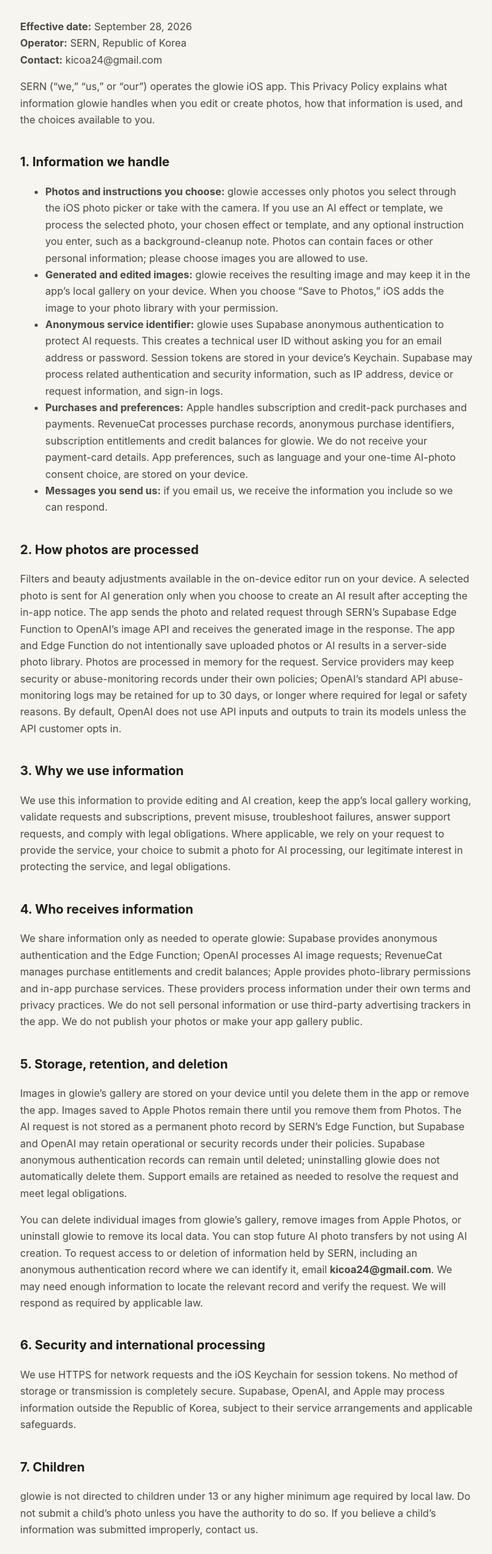
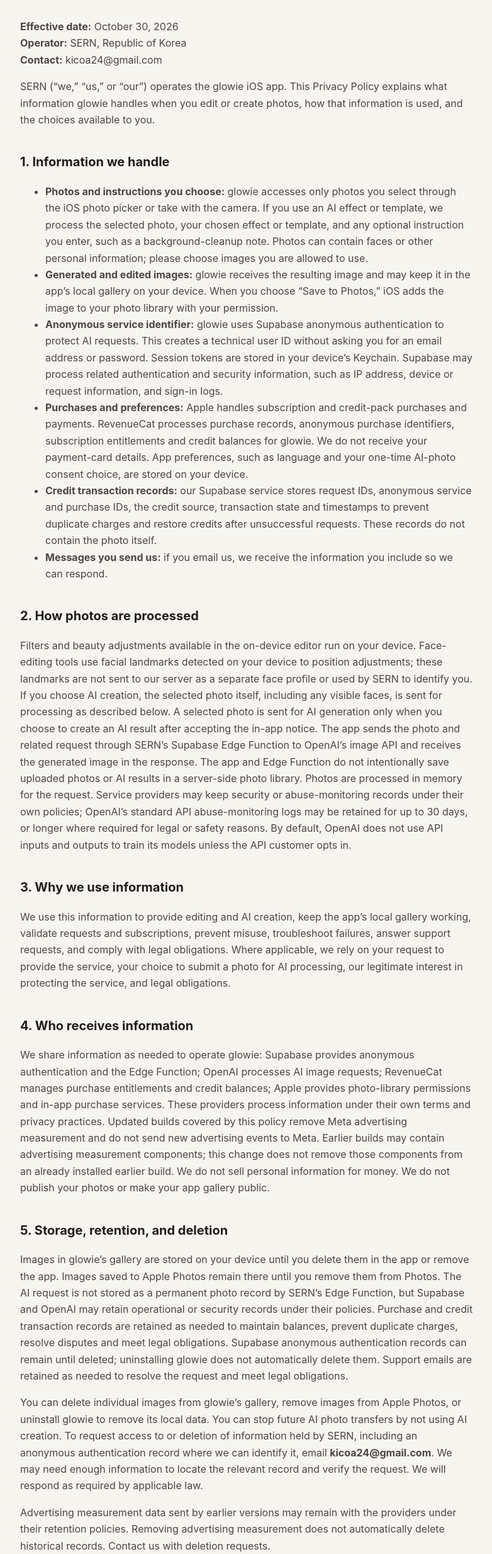
Before and after one commit to wrd1stProgrammer/glowie-legal, a plain HTML site: page privacy/index.html in a window 1280 px wide. Shown: the part 232-2700 px from the top of the page at 63% size, without its empty margins (248-1030 px from the left). Drawn offline with Linux system fonts and the light colour scheme.

Commit message:
Align privacy with current Glowie functionality

```diff
--- a/privacy/index.html
+++ b/privacy/index.html
@@ -1,5 +1,5 @@
 <!doctype html><html lang="en"><head><meta charset="utf-8"><meta name="viewport" content="width=device-width, initial-scale=1"><title>Privacy Policy · glowie</title><style>body{margin:0;background:#f6f5f0;color:#211d1b;font:16px/1.65 -apple-system,BlinkMacSystemFont,"Helvetica Neue",sans-serif}main{max-width:720px;margin:0 auto;padding:44px 24px 80px}header{display:flex;justify-content:space-between;align-items:center;border-bottom:1px solid #d9d5cb;padding-bottom:18px}.brand{font:italic 38px Georgia,serif;color:#211d1b;text-decoration:none}nav a{margin-left:18px;color:#6b625c;text-decoration:none;font-size:14px}article{padding-top:28px}h1{font:italic 42px Georgia,serif;line-height:1.15}h2{font-size:20px;margin-top:38px}p,li{color:#4c4743}a{color:#704f43}footer{border-top:1px solid #d9d5cb;margin-top:56px;padding-top:20px;color:#777;font-size:13px}@media(max-width:500px){nav a{margin-left:10px;font-size:12px}h1{font-size:35px}}</style></head><body><main><header><a class="brand" href="/glowie-legal/support/">glowie.</a><nav><a href="/glowie-legal/support/">Support</a><a href="/glowie-legal/privacy/">Privacy</a><a href="/glowie-legal/terms/">Terms</a></nav></header><article><h1>Privacy Policy</h1>
-<p><strong>Effective date:</strong> September 28, 2026<br />
+<p><strong>Effective date:</strong> October 30, 2026<br />
 <strong>Operator:</strong> SERN, Republic of Korea<br />
 <strong>Contact:</strong> kicoa24@gmail.com</p>
 <p>SERN (“we,” “us,” or “our”) operates the glowie iOS app. This Privacy Policy explains what information glowie handles when you edit or create photos, how that information is used, and the choices available to you.</p>
@@ -9,19 +9,21 @@
 <li><strong>Generated and edited images:</strong> glowie receives the resulting image and may keep it in the app’s local gallery on your device. When you choose “Save to Photos,” iOS adds the image to your photo library with your permission.</li>
 <li><strong>Anonymous service identifier:</strong> glowie uses Supabase anonymous authentication to protect AI requests. This creates a technical user ID without asking you for an email address or password. Session tokens are stored in your device’s Keychain. Supabase may process related authentication and security information, such as IP address, device or request information, and sign-in logs.</li>
 <li><strong>Purchases and preferences:</strong> Apple handles subscription and credit-pack purchases and payments. RevenueCat processes purchase records, anonymous purchase identifiers, subscription entitlements and credit balances for glowie. We do not receive your payment-card details. App preferences, such as language and your one-time AI-photo consent choice, are stored on your device.</li>
+<li><strong>Credit transaction records:</strong> our Supabase service stores request IDs, anonymous service and purchase IDs, the credit source, transaction state and timestamps to prevent duplicate charges and restore credits after unsuccessful requests. These records do not contain the photo itself.</li>
 <li><strong>Messages you send us:</strong> if you email us, we receive the information you include so we can respond.</li>
 </ul>
 <h2>2. How photos are processed</h2>
-<p>Filters and beauty adjustments available in the on-device editor run on your device. A selected photo is sent for AI generation only when you choose to create an AI result after accepting the in-app notice. The app sends the photo and related request through SERN’s Supabase Edge Function to OpenAI’s image API and receives the generated image in the response. The app and Edge Function do not intentionally save uploaded photos or AI results in a server-side photo library. Photos are processed in memory for the request. Service providers may keep security or abuse-monitoring records under their own policies; OpenAI’s standard API abuse-monitoring logs may be retained for up to 30 days, or longer where required for legal or safety reasons. By default, OpenAI does not use API inputs and outputs to train its models unless the API customer opts in.</p>
+<p>Filters and beauty adjustments available in the on-device editor run on your device. Face-editing tools use facial landmarks detected on your device to position adjustments; these landmarks are not sent to our server as a separate face profile or used by SERN to identify you. If you choose AI creation, the selected photo itself, including any visible faces, is sent for processing as described below. A selected photo is sent for AI generation only when you choose to create an AI result after accepting the in-app notice. The app sends the photo and related request through SERN’s Supabase Edge Function to OpenAI’s image API and receives the generated image in the response. The app and Edge Function do not intentionally save uploaded photos or AI results in a server-side photo library. Photos are processed in memory for the request. Service providers may keep security or abuse-monitoring records under their own policies; OpenAI’s standard API abuse-monitoring logs may be retained for up to 30 days, or longer where required for legal or safety reasons. By default, OpenAI does not use API inputs and outputs to train its models unless the API customer opts in.</p>
 <h2>3. Why we use information</h2>
 <p>We use this information to provide editing and AI creation, keep the app’s local gallery working, validate requests and subscriptions, prevent misuse, troubleshoot failures, answer support requests, and comply with legal obligations. Where applicable, we rely on your request to provide the service, your choice to submit a photo for AI processing, our legitimate interest in protecting the service, and legal obligations.</p>
 <h2>4. Who receives information</h2>
-<p>We share information only as needed to operate glowie: Supabase provides anonymous authentication and the Edge Function; OpenAI processes AI image requests; RevenueCat manages purchase entitlements and credit balances; Apple provides photo-library permissions and in-app purchase services. These providers process information under their own terms and privacy practices. We do not sell personal information or use third-party advertising trackers in the app. We do not publish your photos or make your app gallery public.</p>
+<p>We share information as needed to operate glowie: Supabase provides anonymous authentication and the Edge Function; OpenAI processes AI image requests; RevenueCat manages purchase entitlements and credit balances; Apple provides photo-library permissions and in-app purchase services. These providers process information under their own terms and privacy practices. Updated builds covered by this policy remove Meta advertising measurement and do not send new advertising events to Meta. Earlier builds may contain advertising measurement components; this change does not remove those components from an already installed earlier build. We do not sell personal information for money. We do not publish your photos or make your app gallery public.</p>
 <h2>5. Storage, retention, and deletion</h2>
-<p>Images in glowie’s gallery are stored on your device until you delete them in the app or remove the app. Images saved to Apple Photos remain there until you remove them from Photos. The AI request is not stored as a permanent photo record by SERN’s Edge Function, but Supabase and OpenAI may retain operational or security records under their policies. Supabase anonymous authentication records can remain until deleted; uninstalling glowie does not automatically delete them. Support emails are retained as needed to resolve the request and meet legal obligations.</p>
+<p>Images in glowie’s gallery are stored on your device until you delete them in the app or remove the app. Images saved to Apple Photos remain there until you remove them from Photos. The AI request is not stored as a permanent photo record by SERN’s Edge Function, but Supabase and OpenAI may retain operational or security records under their policies. Purchase and credit transaction records are retained as needed to maintain balances, prevent duplicate charges, resolve disputes and meet legal obligations. Supabase anonymous authentication records can remain until deleted; uninstalling glowie does not automatically delete them. Support emails are retained as needed to resolve the request and meet legal obligations.</p>
 <p>You can delete individual images from glowie’s gallery, remove images from Apple Photos, or uninstall glowie to remove its local data. You can stop future AI photo transfers by not using AI creation. To request access to or deletion of information held by SERN, including an anonymous authentication record where we can identify it, email <strong>kicoa24@gmail.com</strong>. We may need enough information to locate the relevant record and verify the request. We will respond as required by applicable law.</p>
+<p>Advertising measurement data sent by earlier versions may remain with the providers under their retention policies. Removing advertising measurement does not automatically delete historical records. Contact us with deletion requests.</p>
 <h2>6. Security and international processing</h2>
-<p>We use HTTPS for network requests and the iOS Keychain for session tokens. No method of storage or transmission is completely secure. Supabase, OpenAI, and Apple may process information outside the Republic of Korea, subject to their service arrangements and applicable safeguards.</p>
+<p>We use HTTPS for network requests and the iOS Keychain for session tokens. No method of storage or transmission is completely secure. Supabase, OpenAI, RevenueCat and Apple may process information outside the Republic of Korea, subject to their service arrangements and applicable safeguards.</p>
 <h2>7. Children</h2>
 <p>glowie is not directed to children under 13 or any higher minimum age required by local law. Do not submit a child’s photo unless you have the authority to do so. If you believe a child’s information was submitted improperly, contact us.</p>
 <h2>8. Your choices and policy changes</h2>
```
